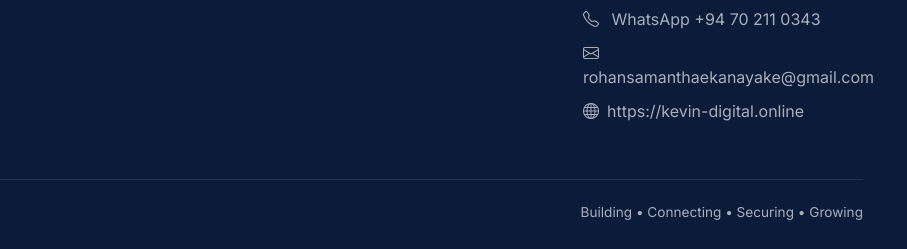
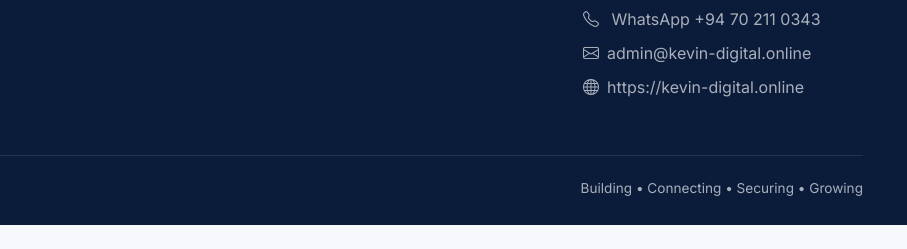
Before and after one commit to speedsri/kevin-digital.online, a plain HTML site: page index.html in a window 1280 px wide. Shown: the part 3538-3787 px from the top of the page, 373-1280 px from the left. After the commit the page ends 3763 px from the top, so only its background shows below. Drawn offline with nearby package versions, Linux system fonts and the light colour scheme.

Commit message:
Update contact email in index.html

```diff
--- a/index.html
+++ b/index.html
@@ -259,7 +259,7 @@
            <li><i class="bi bi-telephone me-2"></i>+94 70 654 3780</li>
           <li><i class="bi bi-telephone me-2"></i> WhatsApp +94 70 211 0343</li>
 
-          <li><i class="bi bi-envelope me-2"></i>rohansamanthaekanayake@gmail.com</li>
+          <li><i class="bi bi-envelope me-2"></i>admin@kevin-digital.online</li>
           <li><i class="bi bi-globe me-2"></i>https://kevin-digital.online</li>
         </ul>
       </div>
```
